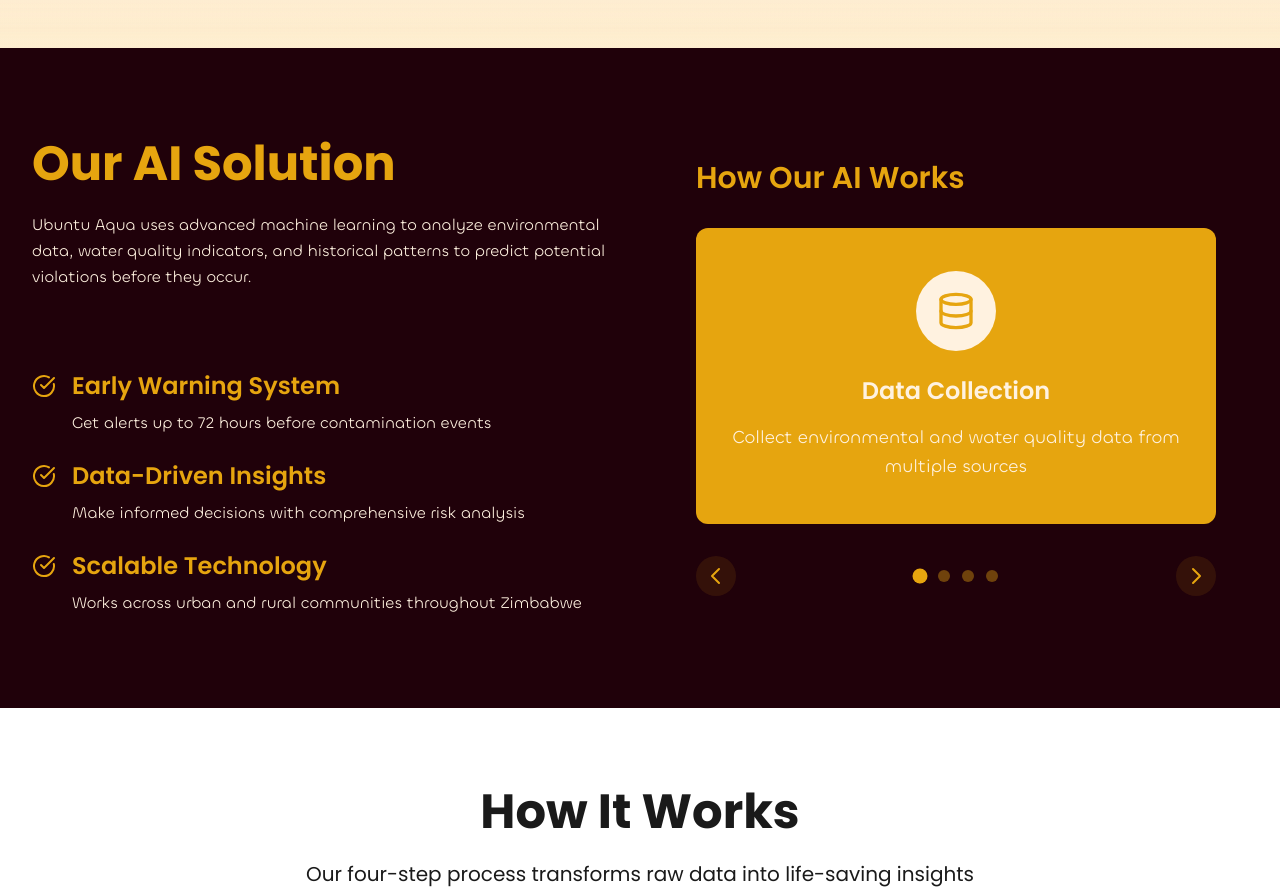
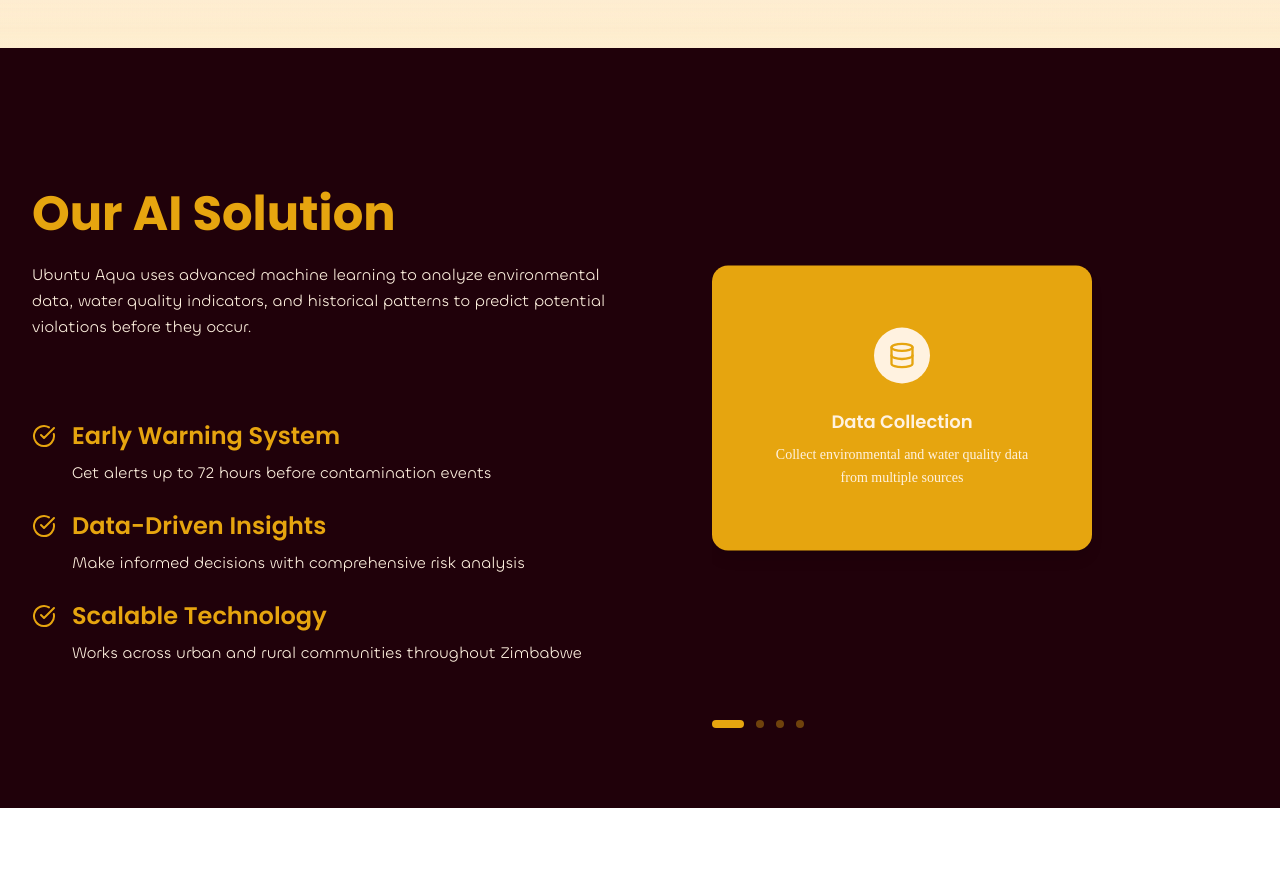
Before and after one commit to keith-ufumeli/ubuntu-aqua, a Next.js app: page / in a window 1280 px wide. Shown: the part 1980-2870 px from the top of the page. Built offline with nearby package versions, Linux system fonts and the light colour scheme.

Commit message:
Refactor animations and layout in Solution component: Streamline initial animations for steps, enhance active and preview step transitions with GSAP, and improve hover effects for better user interaction. Update layout for improved visual hierarchy and navigation consistency.

```diff
--- a/src/components/sections/Solution.tsx
+++ b/src/components/sections/Solution.tsx
@@ -44,23 +44,25 @@
         { opacity: 1, y: 0, duration: 1, ease: "power2.out" }
       );
 
-      // Initial animation for the first step
-      if (stepRefs.current[0]) {
-        gsap.fromTo(stepRefs.current[0],
-          { scale: 0.6, opacity: 0, y: 50 },
-          { scale: 1, opacity: 1, y: 0, duration: 0.8, ease: "back.out(1.7)" }
+      // Initial animations for steps
+      stepRefs.current.forEach((ref, index) => {
+        if (ref) {
+          if (index === 0) {
+            // Animate first step
+            gsap.fromTo(ref,
+              { scale: 0.6, opacity: 0, x: 50 },
+              { scale: 1, opacity: 1, x: 0, duration: 0.8, ease: "back.out(1.7)" }
             );
+          } else if (index === 1) {
+            // Show preview of second step
+            gsap.fromTo(ref,
+              { scale: 0.8, opacity: 0, x: '100%' },
+              { scale: 0.95, opacity: 1, x: '85%', duration: 0.8, delay: 0.2, ease: "power2.out" }
+            );
+          } else {
+            // Hide other steps
+            gsap.set(ref, { opacity: 0, x: '200%' });
           }
-
-      // Set initial positions for other steps
-      stepRefs.current.forEach((ref, index) => {
-        if (index > 0 && ref) {
-          gsap.set(ref, {
-            scale: 0.6,
-            opacity: 0,
-            xPercent: 100,
-            display: 'none'
-          });
         }
       });
     });
@@ -75,33 +77,40 @@
 
       stepRefs.current.forEach((ref, index) => {
         if (ref) {
+          const nextIndex = (index + 1) % solutionSteps.length;
+          const isNext = nextIndex === activeStep;
+          const isPrev = (index - 1 + solutionSteps.length) % solutionSteps.length === activeStep;
+
           if (index === activeStep) {
-            // Show and animate in the active step
-            gsap.set(ref, { display: 'flex' });
-            timeline.fromTo(ref,
-              { scale: 0.6, opacity: 0, xPercent: 100 },
-              {
+            // Animate active step
+            timeline.to(ref, {
               scale: 1,
               opacity: 1,
-                xPercent: 0,
+              x: 0,
               duration: 0.7,
               ease: "back.out(1.7)",
-              }
-            );
+            });
+          } else if (isNext) {
+            // Animate preview of next step
+            timeline.to(ref, {
+              scale: 0.95,
+              opacity: 1,
+              x: '85%',
+              duration: 0.7,
+              ease: "power2.out",
+            }, '<');
+          } else if (isPrev) {
+            // Animate previous step out
+            timeline.to(ref, {
+              scale: 0.8,
+              opacity: 0,
+              x: '-100%',
+              duration: 0.5,
+              ease: "power2.in",
+            }, '<');
           } else {
-            // Animate out and hide the inactive step
-            if (window.getComputedStyle(ref).display !== 'none') {
-              timeline.to(ref, {
-                scale: 0.4,
-                opacity: 0,
-                xPercent: -100,
-                duration: 0.6,
-                ease: "power2.in",
-                onComplete: () => {
-                  gsap.set(ref, { display: 'none' });
-                }
-              }, '<');
-            }
+            // Move other steps out of view
+            timeline.set(ref, { opacity: 0, x: '200%' });
           }
         }
       });
@@ -110,38 +119,54 @@
     return () => ctx.revert();
   }, [activeStep]);
 
-  // Add hover animations
+  // Add hover and nudge animations for preview card
   useEffect(() => {
     const ctx = gsap.context(() => {
-      stepRefs.current.forEach((ref) => {
+      stepRefs.current.forEach((ref, index) => {
         if (ref) {
+          const nextIndex = (index + 1) % solutionSteps.length;
+          const isNext = nextIndex === activeStep;
+
+          if (isNext) {
+            // Preview card hover effect
             ref.addEventListener('mouseenter', () => {
-            if (window.getComputedStyle(ref).display !== 'none') {
               gsap.to(ref, {
-                scale: 1.02,
-                boxShadow: "0 20px 40px rgba(244, 158, 11, 0.2)",
+              scale: 0.92,
+              x: '88%', // Slight pull towards view
+              boxShadow: "0 25px 50px rgba(244, 158, 11, 0.3)",
               duration: 0.3,
               ease: "power2.out"
               });
-            }
             });
 
             ref.addEventListener('mouseleave', () => {
-            if (window.getComputedStyle(ref).display !== 'none') {
               gsap.to(ref, {
-                scale: 1,
-                boxShadow: "0 10px 20px rgba(0, 0, 0, 0.1)",
+              scale: 0.90,
+              x: '92%',
+                boxShadow: "0 15px 30px rgba(0, 0, 0, 0.1)",
                 duration: 0.3,
                 ease: "power2.out"
               });
+            });
+
+            // Periodic nudge animation
+            const nudgeTimeline = gsap.timeline({ repeat: -1, repeatDelay: 5 });
+            nudgeTimeline.to(ref, {
+              x: '90%',
+              duration: 0.5,
+              ease: "power1.out"
+            }).to(ref, {
+              x: '92%',
+              duration: 0.5,
+              ease: "power1.in"
+            });
           }
-          });
         }
       });
     });
 
     return () => ctx.revert();
-  }, []);
+  }, [activeStep]);
 
   const handleStepClick = (index: number) => {
     setActiveStep(index);
@@ -194,92 +219,81 @@
           </div>
 
             {/* Right Column */}
-          <div className="relative">
-            <div className="rounded-2xl p-8 min-h-[500px] flex flex-col">
-              <h3 className="heading-secondary text-primary mb-8">
-                How Our AI Works
-              </h3>
-
+            <div className="relative lg:pl-12">
+              <div className="relative min-h-[600px] flex flex-col">
+                {/* Container with overflow control */}
                 <div className="relative flex-1 overflow-hidden">
+                  {/* Carousel track */}
+                  <div className="absolute inset-y-0 w-full">
                     {solutionSteps.map((step, index) => {
                       const IconComponent = step.icon;
+                      const nextIndex = (index + 1) % solutionSteps.length;
+                      const isNext = nextIndex === activeStep;
+
                       return (
                         <div
                           key={step.id}
                           ref={setStepRef(index)}
                           onClick={() => handleStepClick(index)}
-                      className={`absolute inset-0 flex flex-col items-center justify-center p-8 rounded-xl cursor-pointer ${
-                        index === activeStep
-                          ? 'bg-primary'
-                          : 'bg-transparent'
-                      }`}
+                          className={`absolute top-1/2 -translate-y-1/2 w-full max-w-[380px] aspect-[4/3]
+                            ${index === activeStep ? 'z-20' : isNext ? 'z-10' : 'z-0'}
+                            ${index === activeStep ? 'left-0' : isNext ? 'left-[92%]' : 'left-[200%]'}
+                            transition-all duration-300
+                          `}
                         >
                           <div
-                        className={`w-20 h-20 rounded-full flex items-center justify-center mb-6 ${
-                          index === activeStep
-                            ? 'bg-card text-primary'
-                            : 'bg-primary text-primary-foreground'
-                        }`}
+                            className={`w-full h-full p-6 rounded-2xl shadow-lg transform transition-all duration-300
+                              ${index === activeStep ? 'bg-primary scale-100' : 'bg-primary/5 scale-90 hover:scale-[0.92]'}
+                              ${isNext ? 'cursor-pointer hover:shadow-2xl hover:shadow-primary/20' : ''}
+                            `}
                           >
-                        <IconComponent className="w-10 h-10" />
+                            <div className="flex flex-col items-center justify-center h-full space-y-4">
+                              <div
+                                className={`w-14 h-14 rounded-full flex items-center justify-center mb-2
+                                  ${index === activeStep ? 'bg-card text-primary' : 'bg-primary text-primary-foreground'}
+                                `}
+                              >
+                                <IconComponent className="w-7 h-7" />
                               </div>
-                      <div className="text-center max-w-md">
+                              <div className="text-center">
                                 <h4
-                          className={`heading-tertiary mb-4 ${
-                            index === activeStep ? 'text-primary-foreground' : 'text-primary'
-                          }`}
+                                  className={`text-lg font-semibold mb-2
+                                    ${index === activeStep ? 'text-primary-foreground' : 'text-primary'}
+                                  `}
                                 >
                                   {step.title}
                                 </h4>
                                 <p
-                          className={`text-lg leading-relaxed body-text ${
-                            index === activeStep ? 'text-primary-foreground' : 'text-card-foreground'
-                          }`}
+                                  className={`text-sm leading-relaxed max-w-[280px] mx-auto
+                                    ${index === activeStep ? 'text-primary-foreground' : 'text-card-foreground'}
+                                  `}
                                 >
                                   {step.description}
                                 </p>
                               </div>
                             </div>
+                          </div>
+                        </div>
                       );
                     })}
                   </div>
+                </div>
 
                 {/* Navigation controls */}
-              <div className="flex items-center justify-between mt-8">
-                <button
-                  onClick={() => handleStepClick((activeStep - 1 + solutionSteps.length) % solutionSteps.length)}
-                  className="p-2 rounded-full bg-primary/10 hover:bg-primary/20 transition-colors"
-                  aria-label="Previous step"
-                >
-                  <svg className="w-6 h-6 text-primary" fill="none" viewBox="0 0 24 24" stroke="currentColor">
-                    <path strokeLinecap="round" strokeLinejoin="round" strokeWidth={2} d="M15 19l-7-7 7-7" />
-                  </svg>
-                </button>
-
-                {/* Progress indicators */}
-                <div className="flex justify-center space-x-3">
+                <div className="flex items-center justify-start space-x-3 mt-8">
                   {solutionSteps.map((_, index) => (
                     <button
                       key={index}
                       onClick={() => handleStepClick(index)}
-                      className={`w-3 h-3 rounded-full transition-all duration-300 bg-primary ${
-                        index === activeStep ? 'scale-125 opacity-100' : 'scale-100 opacity-40'
+                      className={`h-2 rounded-full transition-all duration-300
+                        ${index === activeStep
+                          ? 'w-8 bg-primary'
+                          : 'w-2 bg-primary/40 hover:bg-primary/60'
                         }`}
                       aria-label={`Go to step ${index + 1}`}
                       title={`Go to step ${index + 1}`}
                     />
                   ))}
-                </div>
-
-                <button
-                  onClick={() => handleStepClick((activeStep + 1) % solutionSteps.length)}
-                  className="p-2 rounded-full bg-primary/10 hover:bg-primary/20 transition-colors"
-                  aria-label="Next step"
-                >
-                  <svg className="w-6 h-6 text-primary" fill="none" viewBox="0 0 24 24" stroke="currentColor">
-                    <path strokeLinecap="round" strokeLinejoin="round" strokeWidth={2} d="M9 5l7 7-7 7" />
-                  </svg>
-                </button>
                 </div>
               </div>
             </div>
```
Lines whose indentation alone changed are shown as unchanged.
